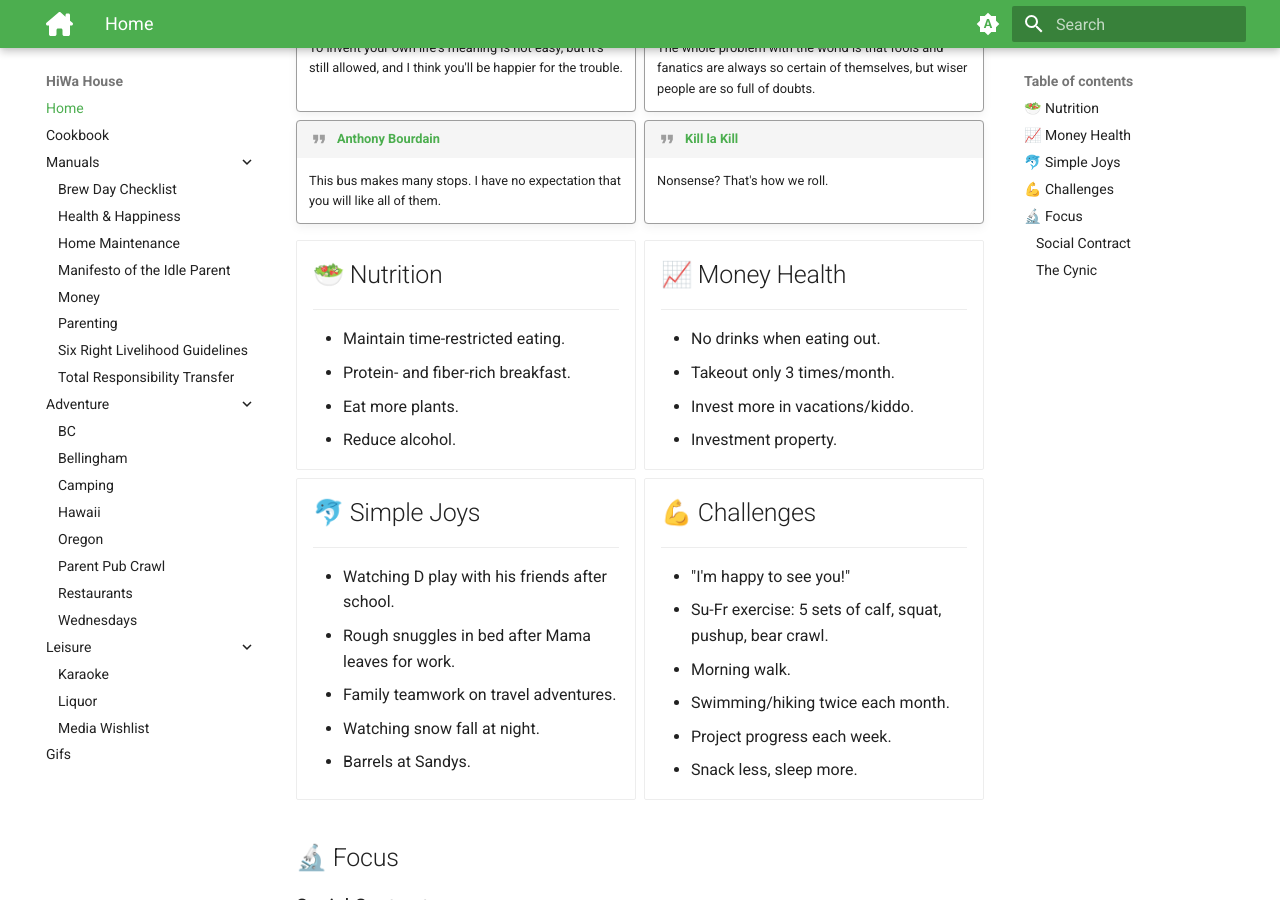
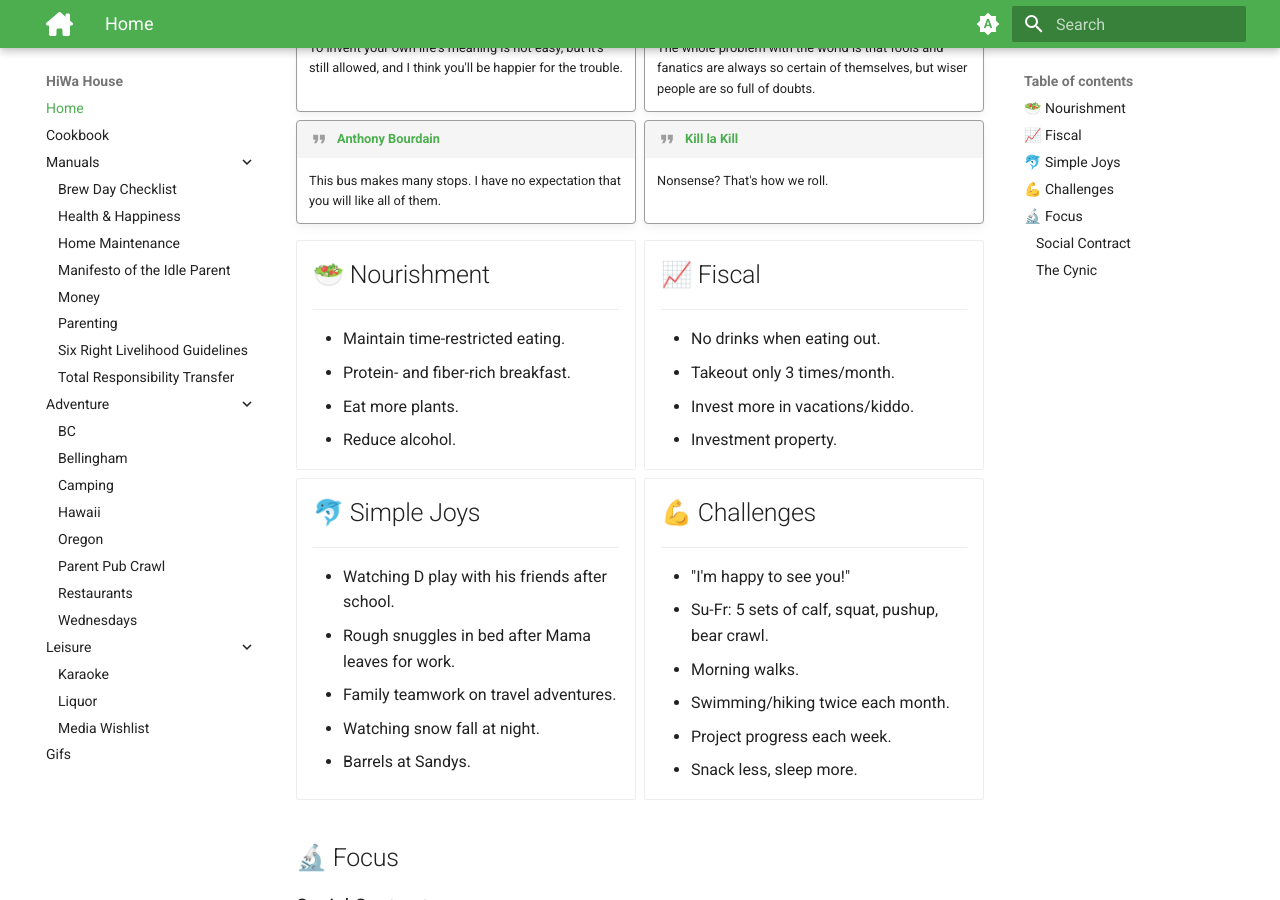
Before and after one commit to hiwa-house/teletraan, an MkDocs documentation site: the page built from docs/index.md, in a window 1280 px wide and 900 px high, scrolled down 192 px. Built offline with MkDocs 1.6.1 and Material for MkDocs 9.7.7, drawn with Linux system fonts in a browser that asks for light colours; comment, search, counter and statistics services are not loaded.

Commit message:
Update index.md

```diff
--- a/docs/index.md
+++ b/docs/index.md
@@ -20,7 +20,7 @@
 
 <div class="grid cards" markdown>
 
--	## 🥗 Nutrition
+-	## 🥗 Nourishment
 
 	---
 
@@ -29,7 +29,7 @@
 	* Eat more plants.
 	* Reduce alcohol.
 
--	## 📈 Money Health
+-	## 📈 Fiscal
 
 	---
 
@@ -53,8 +53,8 @@
 	---
 
 	* "I'm happy to see you!"
-	* Su-Fr exercise: 5 sets of calf, squat, pushup, bear crawl.
-	* Morning walk.
+	* Su-Fr: 5 sets of calf, squat, pushup, bear crawl.
+	* Morning walks.
 	* Swimming/hiking twice each month.
 	* Project progress each week.
 	* Snack less, sleep more.
```
